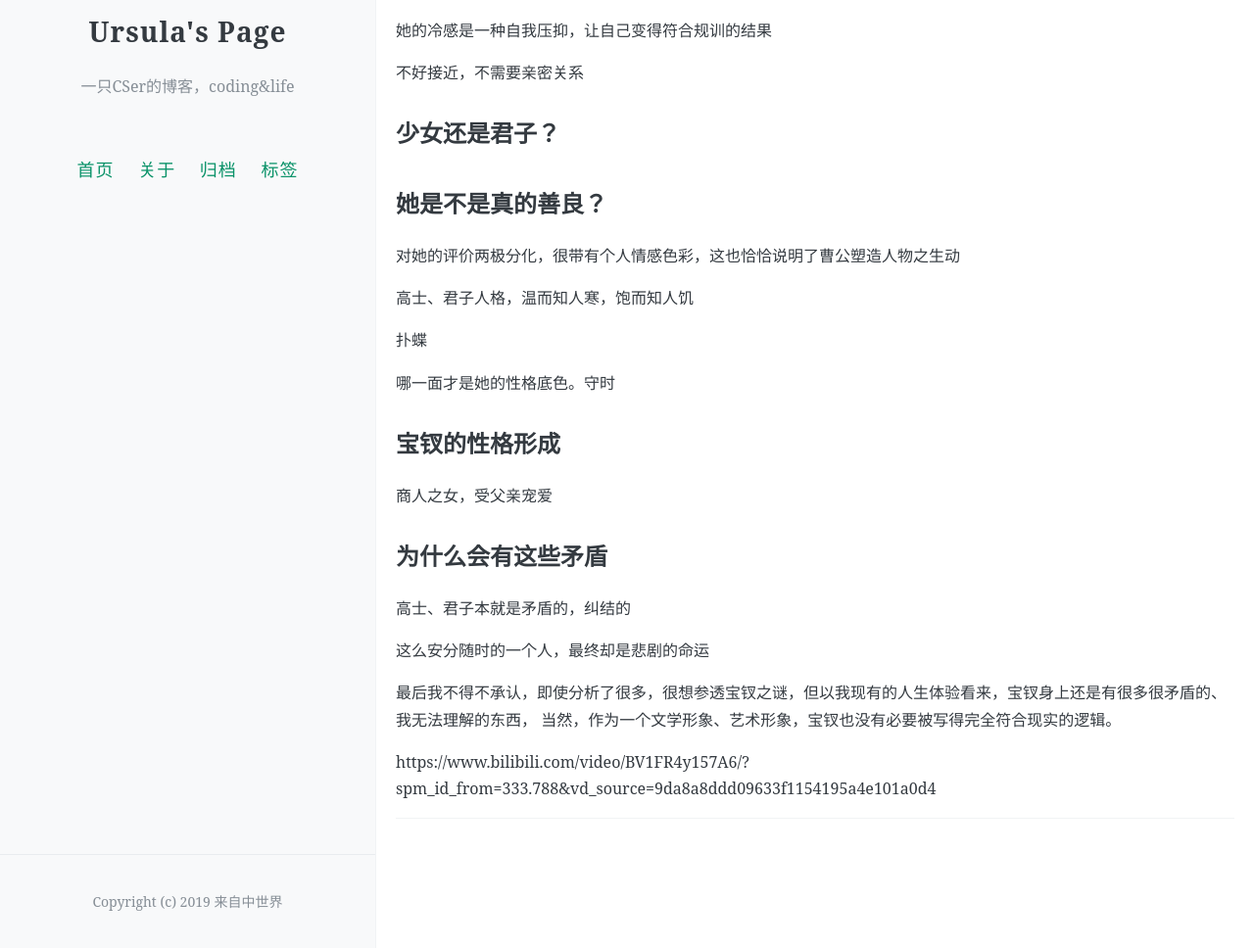
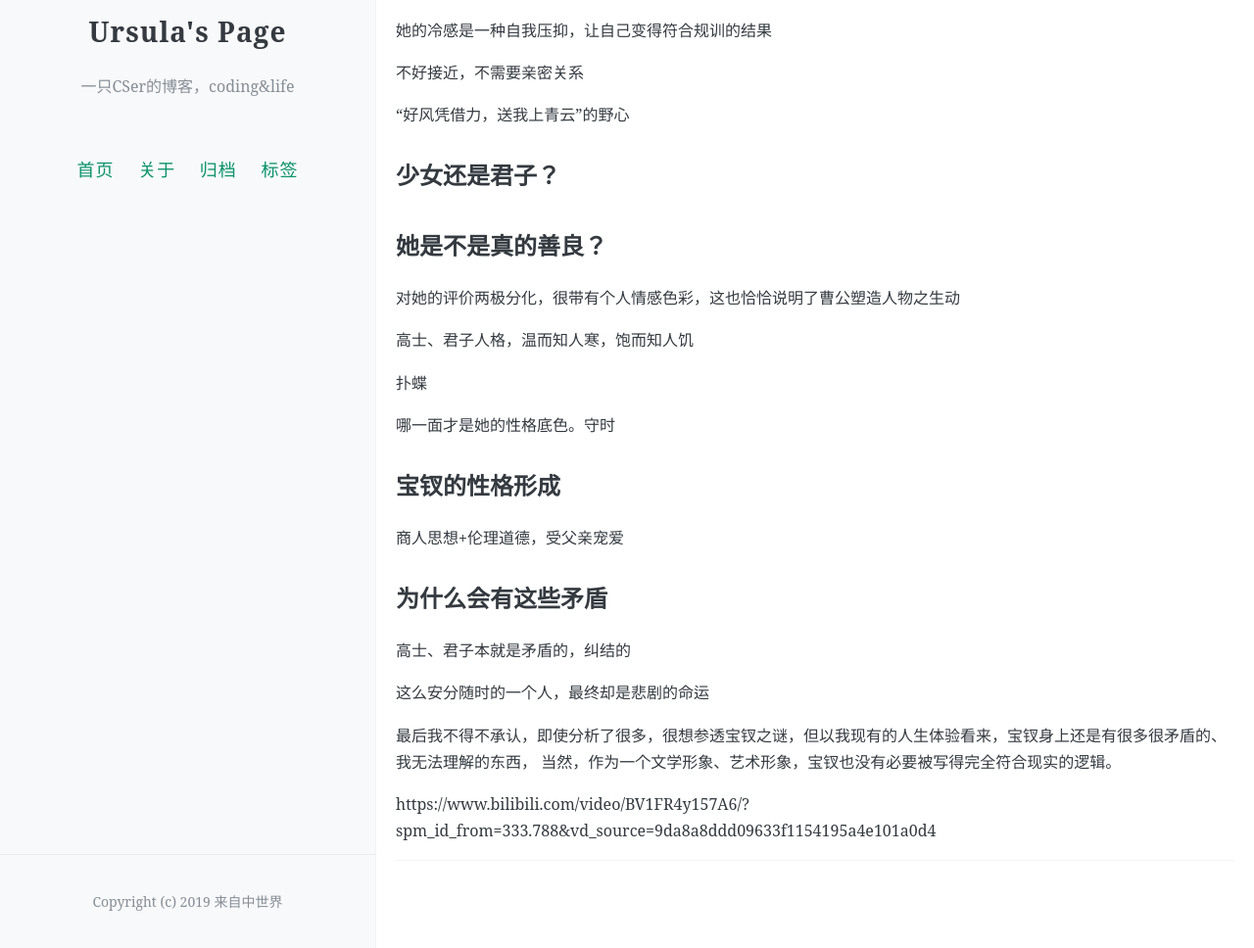
Before and after one commit to ursulalujun/Blog, a Jekyll site: the page built from draft/2023-03-25-baochai.md, in a window 1280 px wide and 1258 px high. Shown: the part 290-1258 px from the top of the window at 98% size. Built offline with Jekyll 4.4.1, drawn with Linux system fonts in a browser that asks for light colours; comment, search, counter and statistics services are not loaded.

Commit message:
Update 2023-03-25-baochai.md

```diff
--- a/draft/2023-03-25-baochai.md
+++ b/draft/2023-03-25-baochai.md
@@ -17,6 +17,8 @@ comments: true
 
 不好接近，不需要亲密关系
 
+“好风凭借力，送我上青云”的野心
+
 ## 少女还是君子？
 
 ## 她是不是真的善良？
@@ -31,7 +33,7 @@ comments: true
 
 ## 宝钗的性格形成
 
-商人之女，受父亲宠爱
+商人思想+伦理道德，受父亲宠爱
 
 ## 为什么会有这些矛盾
 
```
